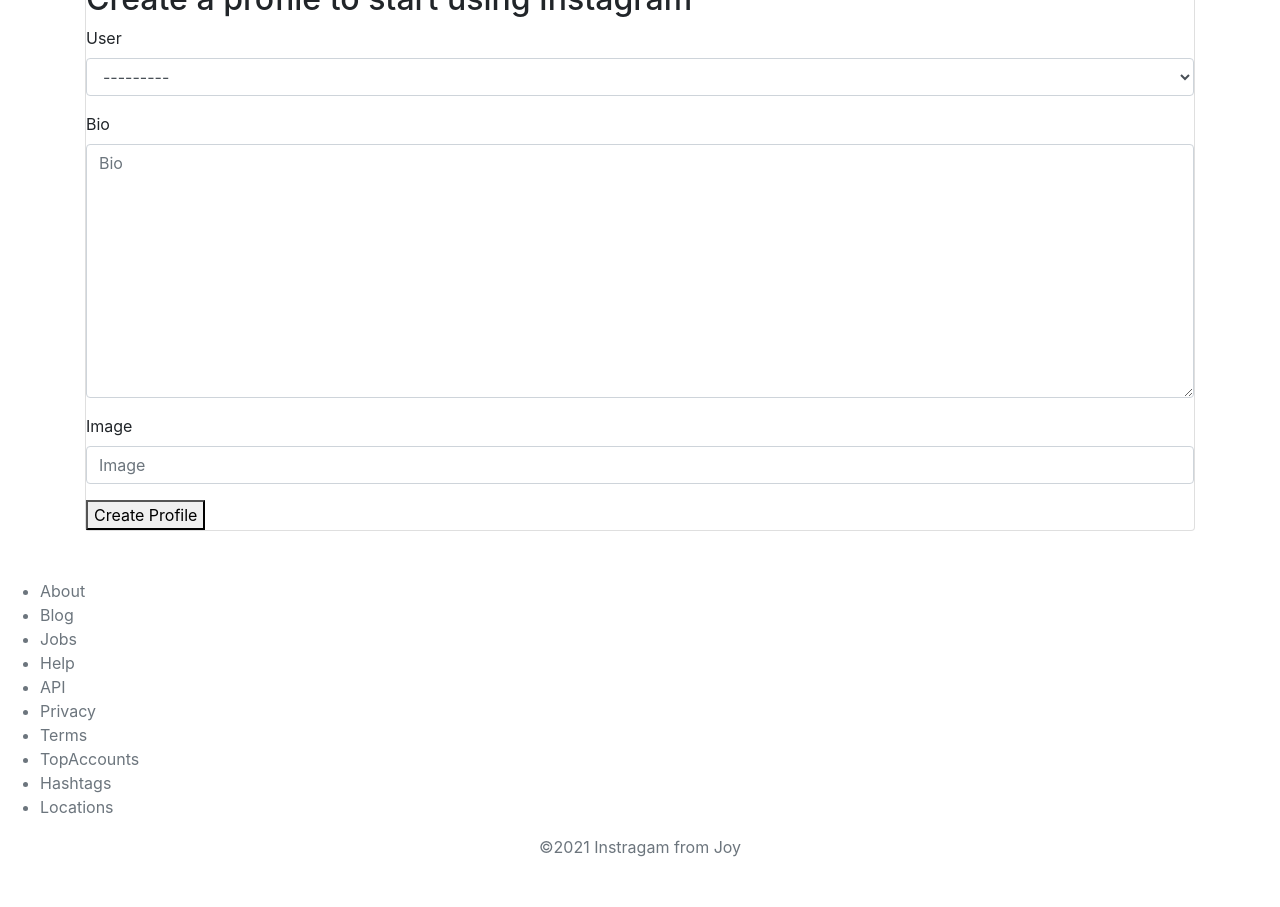
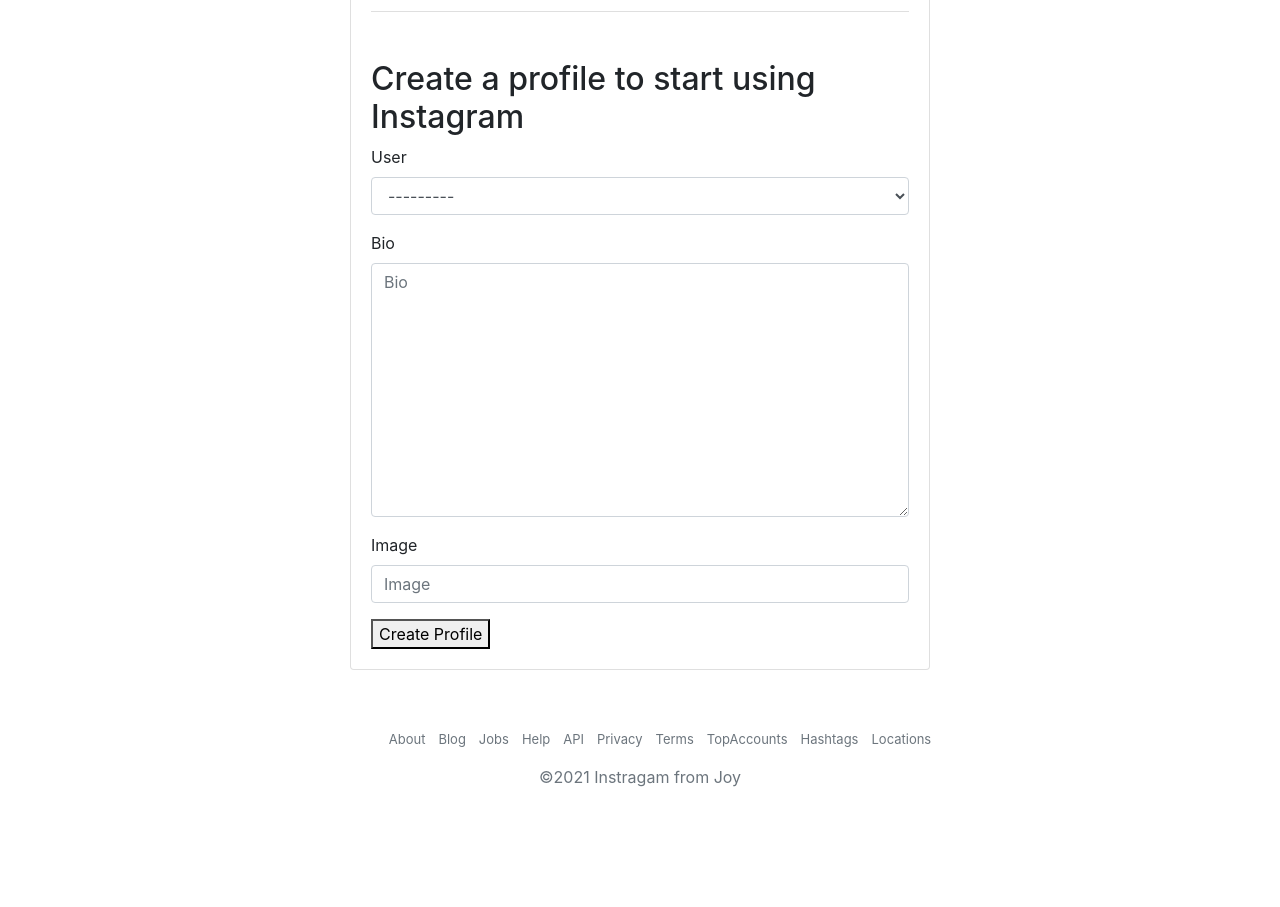
Before and after one commit to Bel-94/instagram-clone, a Django app: page /create_profile/ in a window 1280 px wide. Shown: the part 463-1370 px from the top of the page. After the commit the page ends 1250 px from the top, so only its background shows below. Run offline with Django 4.2, Linux system fonts and the light colour scheme; the visitor is signed in with stand-in values (Sample User, id 1); data comes from the database, SQL or seed files in the repository; some libraries are stand-ins or nearby versions.

Commit message:
add styling for the login and registration form

```diff
--- a/instaclone/templates/main/base.html
+++ b/instaclone/templates/main/base.html
@@ -15,7 +15,7 @@
     {% bootstrap_css %}
     <link rel="stylesheet" href="https://use.fontawesome.com/releases/v5.11.2/css/all.css" />
     <link rel="stylesheet" href="https://cdn.jsdelivr.net/npm/bootstrap-icons@1.5.0/font/bootstrap-icons.css">
-    <link rel="stylesheet" href="{% static 'css/base.css'%}">
+    <link rel="stylesheet" href="{% static 'css/style.css'%}">
   {% endblock %}
 
 </head>
--- a/instaclone/templates/registration/base.html
+++ b/instaclone/templates/registration/base.html
@@ -17,7 +17,7 @@
   {% block styles %}
   <link rel="stylesheet" href="https://cdn.jsdelivr.net/npm/bootstrap@4.6.1/dist/css/bootstrap.min.css"
     integrity="sha384-zCbKRCUGaJDkqS1kPbPd7TveP5iyJE0EjAuZQTgFLD2ylzuqKfdKlfG/eSrtxUkn" crossorigin="anonymous">
-    <title>Document</title>
+    <link rel="stylesheet" href="{% static 'css/register.css'%}">
     {% bootstrap_css %}
   {% endblock %}
 
@@ -31,7 +31,7 @@
 
   {% block scripts %}
     <script src="https://ajax.googleapis.com/ajax/libs/jquery/3.2.1/jquery.min.js"></script>
-    <link rel="stylesheet" href="{% static 'css/register.css'%}">
+
     {% bootstrap_javascript %}
   {% endblock %}
 
--- /dev/null
+++ b/static/css/register.css
@@ -0,0 +1,104 @@
+/* Login  */
+body {
+    background-color: #fafafa;
+  }
+
+  /* FOOTER  */
+  .footer-flex {
+    display: flex;
+    list-style: none;
+    align-items: center;
+    justify-content: center;
+    column-gap: 1em;
+    margin-top: 40px;
+    font-size: small;
+  }
+
+  .copy {
+    font-size: small;
+  }
+
+  /* Login page  */
+  #wrapper {
+    width: 600px;
+    height: auto;
+    overflow: hidden;
+    border: 0px solid #000;
+    margin: 50px auto;
+    padding: 10px;
+  }
+
+  .main-content {
+    width: 300px;
+    height: 40%;
+    margin: 10px auto;
+    background-color: #fff;
+    border: 2px solid #e6e6e6;
+    padding: 40px 50px;
+  }
+
+  .header {
+    border: 0px solid #000;
+    margin-bottom: 5px;
+  }
+
+  .header img {
+    height: 50px;
+    width: 175px;
+    margin: auto;
+    /* position: re; */
+    /* left: 40px; */
+  }
+
+  .s-part {
+    text-align: center;
+    word-spacing: -3px;
+    letter-spacing: -2px;
+    font-weight: normal;
+  }
+
+  .s-part a {
+    text-decoration: none;
+    cursor: pointer;
+    color: #3897f0;
+    word-spacing: -3px;
+    letter-spacing: -2px;
+    font-weight: normal;
+  }
+
+  /* REGISTRATION  */
+  .card-img {
+    height: 50px;
+    width: 175px;
+    margin: auto;
+    position: relative;
+    left: 50px;
+  }
+
+  .card {
+    padding: 20px;
+  }
+
+  /* CREATE PROFILE  */
+
+  .search-btn {
+    padding: 5px 9px;
+    color: white;
+    color: #3897f0;
+    ;
+
+  }
+
+  /* MEDIA QUERIES  */
+  @media (max-width: 550px) {
+
+    #register {
+      margin-left: auto;
+      margin-right: auto;
+    }
+
+    footer .container-fluid {
+      padding: 0 2rem;
+      justify-content: center;
+    }
+  }
```
